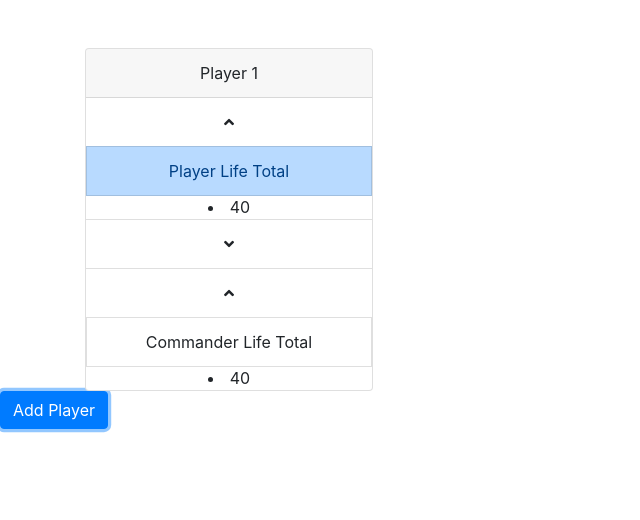
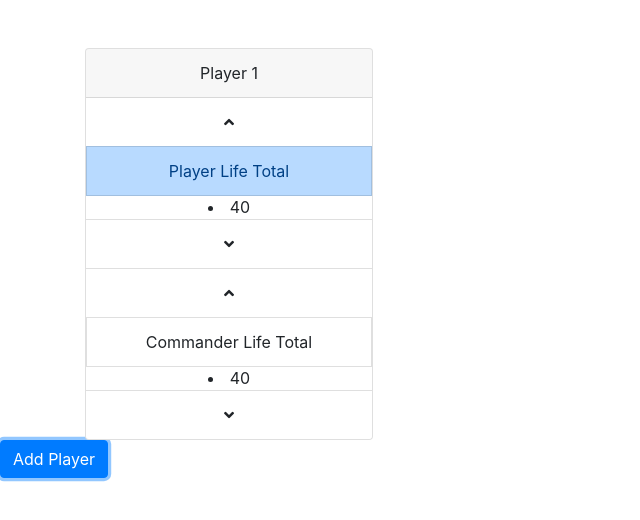
Before and after one commit to Lowna/Life-Counter, a plain HTML site: page index.html in a window 1280 px wide. Both pictures are taken after a click on the button "Add Player". Shown: the whole page, without its empty margins (0-640 px from the left). Drawn offline with nearby package versions, Linux system fonts and the light colour scheme.

Commit message:
commander total update

```diff
--- a/index.html
+++ b/index.html
@@ -122,6 +122,7 @@
 
 				document.getElementById('players').appendChild(card);
 
+				///////////////////////////////////////////////////
 				//begin commander damage
 				var commanderTotal = document.createElement('ul');
 				commanderTotal.classList.add("list-group");
@@ -132,7 +133,7 @@
 				commanderTotalInc.innerHTML = '<i class="fas fa-angle-up"></i>';
 				commanderTotalInc.onclick = function(){
 					players[playerIndex-1].total++;
-					document.getElementById('player_'+playerIndex+'_commander_total').innerHTML = players[playerIndex-1].total;
+					document.getElementById('commander_'+playerIndex+'_commander_total').innerHTML = players[playerIndex-1].total;
 					console.log(players);
 				}
 				commanderTotal.appendChild(commanderTotalInc);
@@ -145,7 +146,7 @@
 				card.appendChild(commanderTotalLabel);
 				//begin commander total value
 				var commanderTotalValue = document.createElement('li');
-				commanderTotalValue.id = 'commander_'+playerIndex+'_life_total';
+				commanderTotalValue.id = 'commander_'+playerIndex+'_commander_total';
 				commanderTotalValue.innerHTML = players[playerIndex-1].total;
 				card.appendChild(commanderTotalValue);
 
@@ -155,6 +156,18 @@
 
 				document.getElementById('players').appendChild(card);
 
+				//this decrease life total
+				var commanderTotalDec = document.createElement('li');
+				commanderTotalDec.classList.add("list-group-item")
+				commanderTotalDec.innerHTML = '<i class="fas fa-angle-down"></i>';
+				commanderTotalDec.onclick = function(){
+					players[playerIndex-1].total--;
+					document.getElementById('commander_'+playerIndex+'_commander_total').innerHTML = players[playerIndex-1].total;
+					console.log(players);
+				}
+				commanderTotal.appendChild(commanderTotalDec);
+				card.appendChild(commanderTotal);
+
 
 			 };
 		};
```
